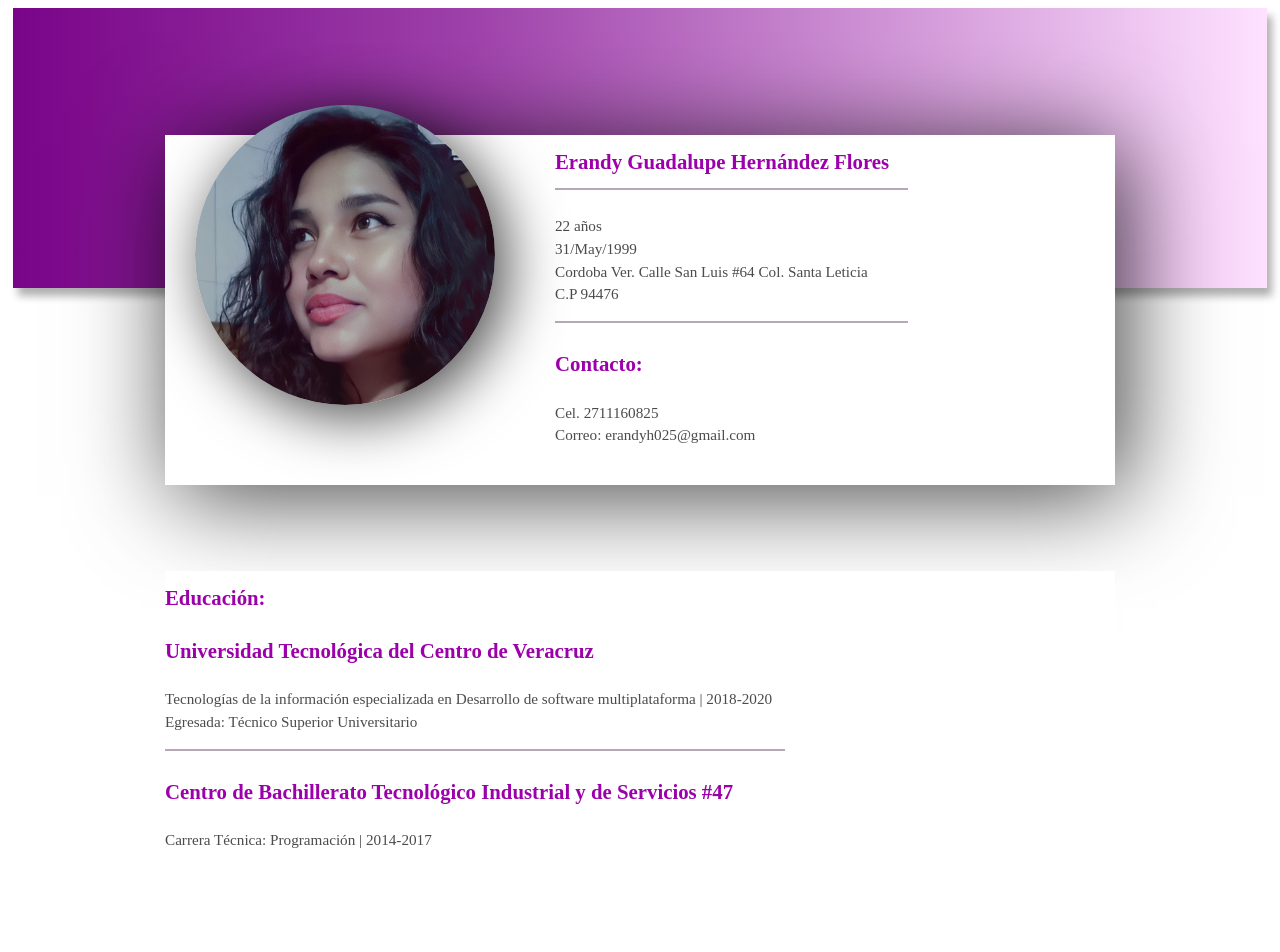
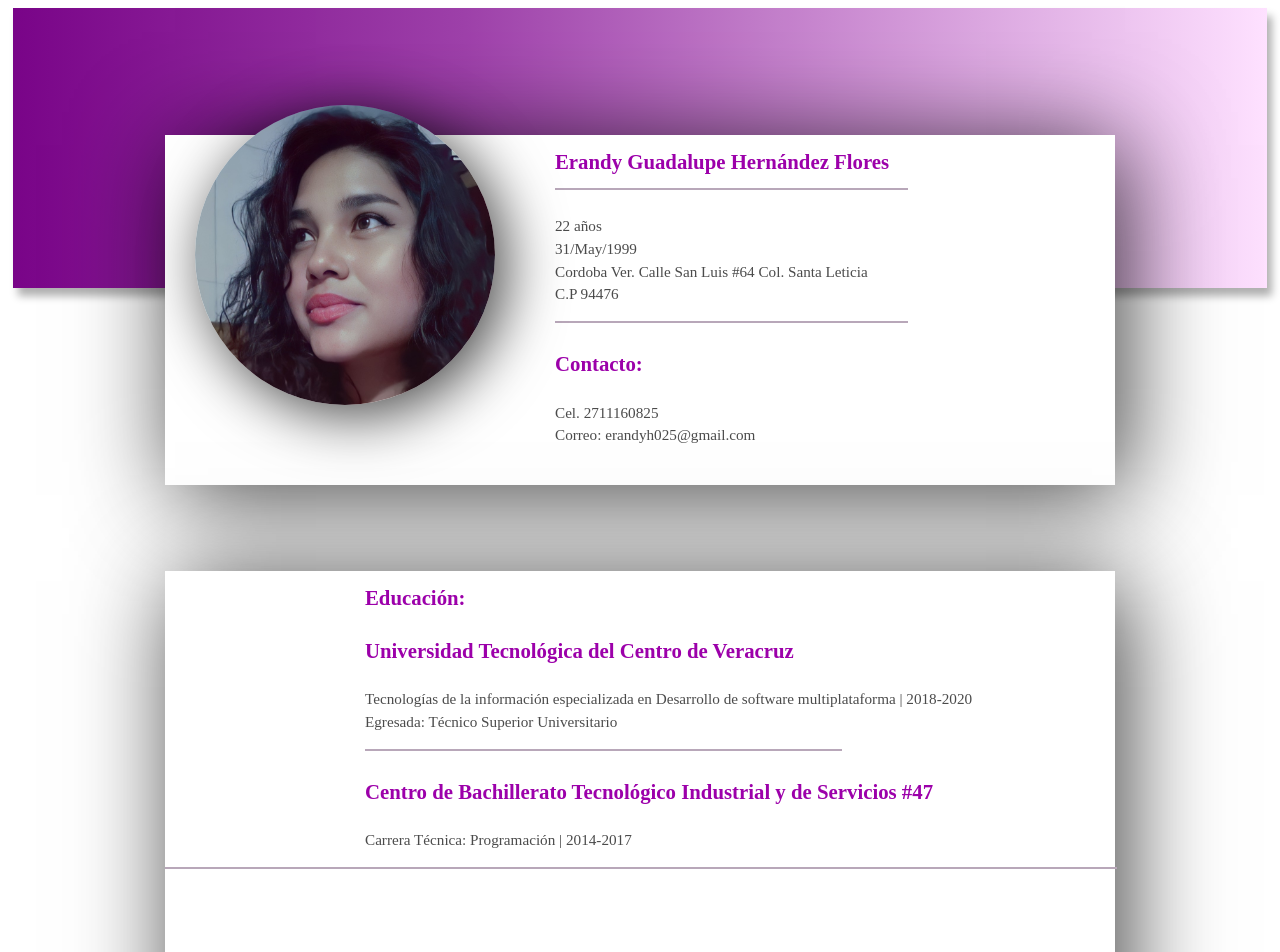
Before and after one commit to Erandyh025/curriculum_erandy_guadalupe, an Angular app: page / in a window 1280 px wide. Shown: the top 952 px of the page. Before the commit the page ends 921 px from the top, so only its background shows below. Built offline with nearby package versions, Linux system fonts and the light colour scheme.

Commit message:
Separador de datos

```diff
--- a/src/app/curriculum/curriculum.component.css
+++ b/src/app/curriculum/curriculum.component.css
@@ -32,12 +32,15 @@
   }
 
   .card2 {
-    height: 350px;
+    height: 750px;
     width: 950px;
     margin:0px auto;
     background-color: #FFF;
+    box-shadow: 10px 10px 93px 0px rgba(0, 0, 0, 0.75);
 
   }
+
+
 
   /* Image on the left side */
   .thumbnail {
@@ -73,14 +76,26 @@
     margin-right: 20px;
   }
 
+  .right2 {
+    margin-left: 200px;
+    margin-right: 20px;
+  }
+
   h1 {
     padding-top: 15px;
     font-size: 1.3rem;
     color: #9c00aa;
+    /* font-family: 'Times New Roman', Times, serif; */
   }
 
   .separator {
     width: 65%;
+    margin-top: 10px;
+    border: 1px solid #b8a7b9;
+  }
+
+  .separator2{
+    width: 100%;
     margin-top: 10px;
     border: 1px solid #b8a7b9;
   }
--- a/src/app/curriculum/curriculum.component.html
+++ b/src/app/curriculum/curriculum.component.html
@@ -21,12 +21,12 @@
            Correo: erandyh025@gmail.com</p>
         </div>
       </div>
-      <!-- <div class="fab"></div> -->
       <br>
       <br>
       <br>
       <br>
       <div class="card2">
+        <div class="right2">
           <h1>Educación:</h1>
           <h1>Universidad Tecnológica del Centro de Veracruz </h1>
           <p>Tecnologías de la información especializada en Desarrollo de software multiplataforma | 2018-2020 <br>
@@ -34,6 +34,17 @@
            <div class="separator"></div>
            <h1>Centro de Bachillerato Tecnológico Industrial y de Servicios #47</h1>
           <p>Carrera Técnica: Programación | 2014-2017</p>
+        </div>
+          <div class="separator2"></div> <br>
+          <!-- <div class="right2">
+          <h1>Educación:</h1>
+          <h1>Universidad Tecnológica del Centro de Veracruz </h1>
+          <p>Tecnologías de la información especializada en Desarrollo de software multiplataforma | 2018-2020 <br>
+          Egresada: Técnico Superior Universitario</p>
+           <div class="separator"></div>
+           <h1>Centro de Bachillerato Tecnológico Industrial y de Servicios #47</h1>
+          <p>Carrera Técnica: Programación | 2014-2017</p>
+      </div> -->
       </div>
 
 </div>
```
